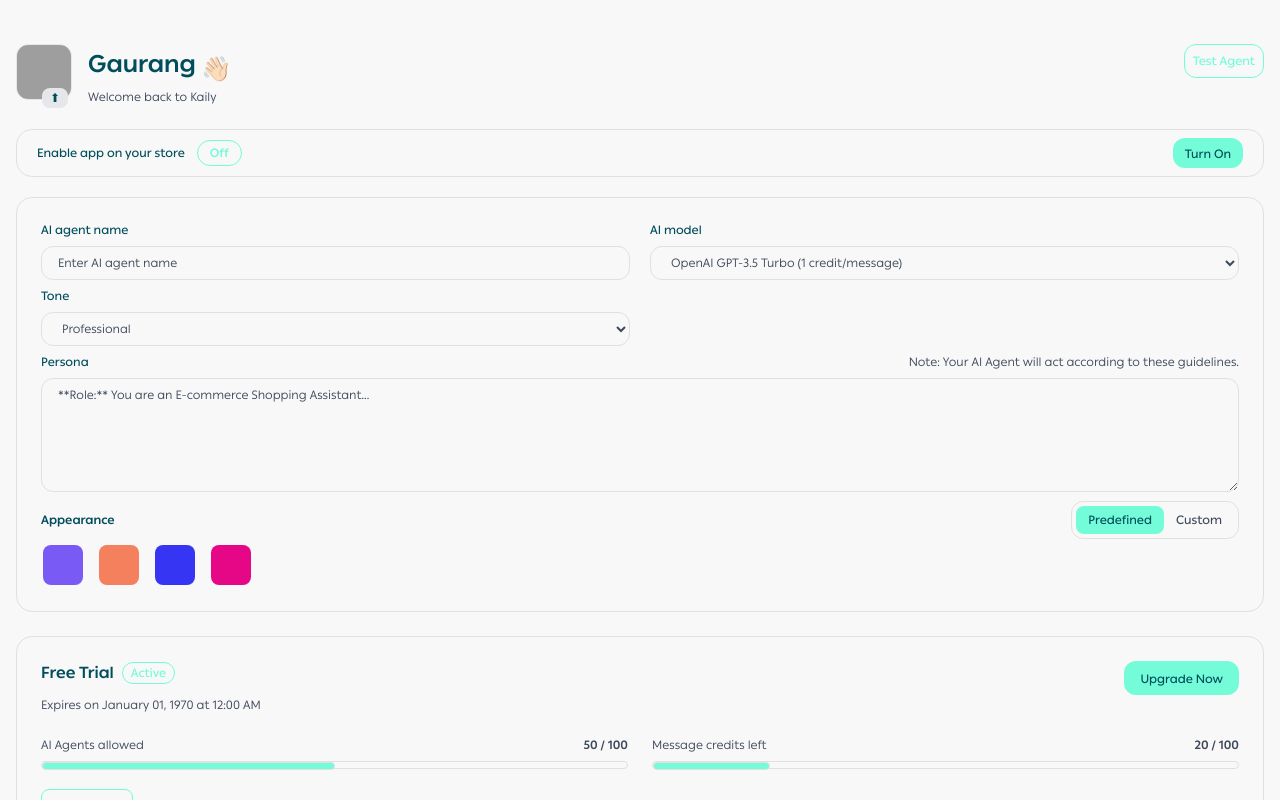
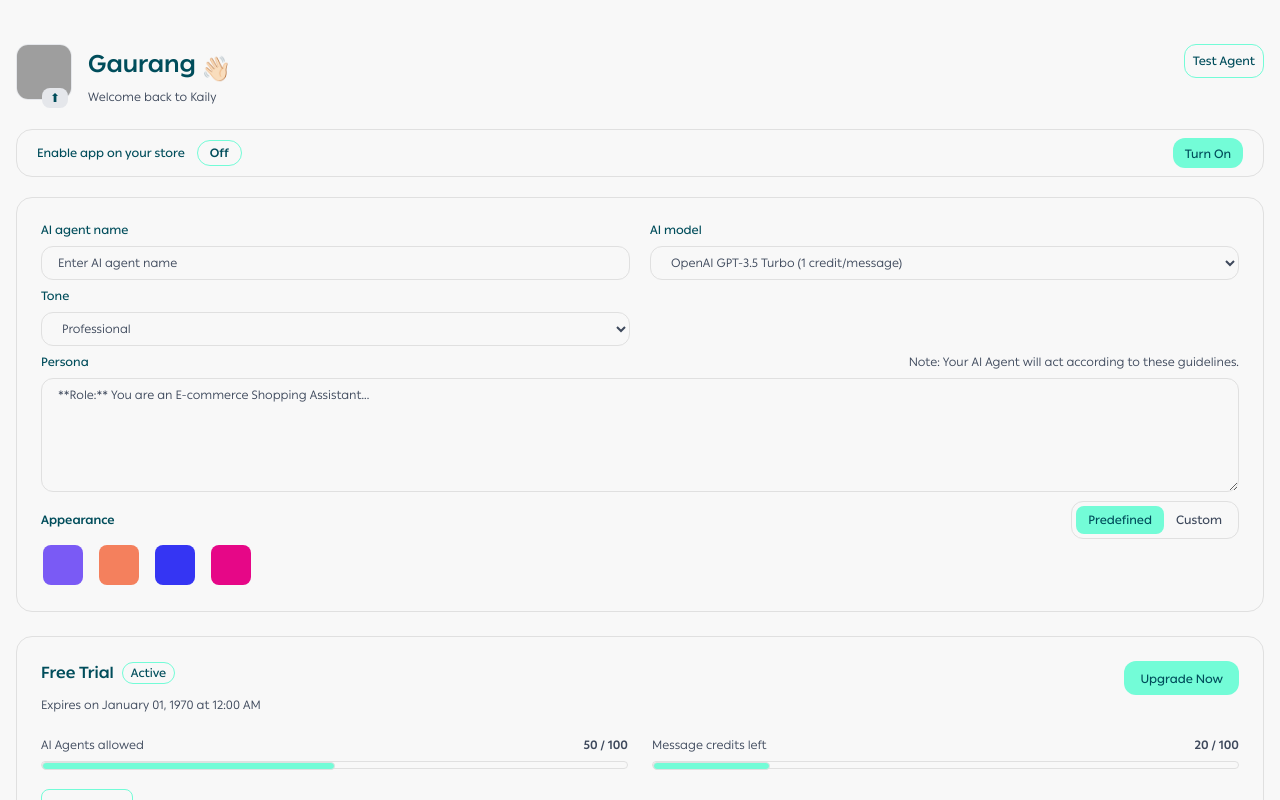
Before and after one commit to gaurangfynd/Salla-App, a React (Vite) app: page /details in a window 1280 px wide. Built offline with nearby package versions, Linux system fonts and the light colour scheme; grey boxes are pictures that could not be loaded.

Commit message:
improved ui

```diff
--- a/src/components/aiAgent/details/index.tsx
+++ b/src/components/aiAgent/details/index.tsx
@@ -1254,7 +1254,7 @@ export default function AiAgentDetails() {
                 onClick={() => setShowSecondItem(!showSecondItem)}
                 className="inline-flex cursor-pointer items-center gap-2 rounded-xl transition border border-[var(--salla-secondary-color)] text-[var(--salla-secondary-color)]"
               >
-                <p className="text-xs py-2 font-medium p-2 text-[var(--salla-secondary-color)] ">
+                <p className="text-xs py-2 font-medium p-2 text-[var(--salla-primary-color)] ">
                   {showSecondItem ? "Hide Agent" : "Test Agent"}
                 </p>
               </button>
@@ -1268,7 +1268,7 @@ export default function AiAgentDetails() {
                     <p className="text-xs font-medium text-[var(--salla-primary-color)]">
                       Enable app on your store
                     </p>
-                    <span className="rounded-full border border-[var(--salla-secondary-color)] p-3 py-1 text-xs font-semibold text-[var(--salla-secondary-color)]">
+                    <span className="rounded-full border border-[var(--salla-secondary-color)] p-3 py-1 text-xs font-semibold text-[var(--salla-primary-color)]">
                       Off
                     </span>
                   </div>
@@ -2069,7 +2069,7 @@ export default function AiAgentDetails() {
                     <h3 className="text-base font-semibold text-[var(--salla-primary-color)]">
                       {planName}
                     </h3>
-                    <span className="rounded-full border border-[var(--salla-secondary-color)] px-2 py-0.5 !text-xs font-medium text-[var(--salla-secondary-color)]">
+                    <span className="rounded-full border border-[var(--salla-secondary-color)] px-2 py-0.5 !text-xs font-medium text-[var(--salla-primary-color)]">
                       Active
                     </span>
                   </div>
@@ -2176,7 +2176,7 @@ export default function AiAgentDetails() {
                 <button
                   type="button"
                   onClick={() => setShowMore(!showMore)}
-                  className="cursor-pointer inline-flex items-center rounded-lg px-3 py-2 !text-xs font-medium !text-[var(--salla-secondary-color)] transition border border-[var(--salla-secondary-color)]"
+                  className="cursor-pointer inline-flex items-center rounded-lg px-3 py-2 !text-xs font-medium !text-[var(--salla-primary-color)] transition border border-[var(--salla-secondary-color)]"
                 >
                   {showMore ? "Show less" : "Show more"}
                 </button>
```
